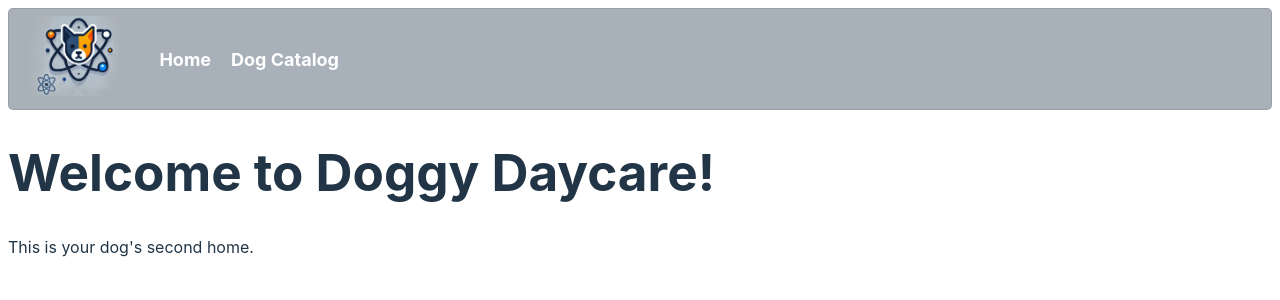
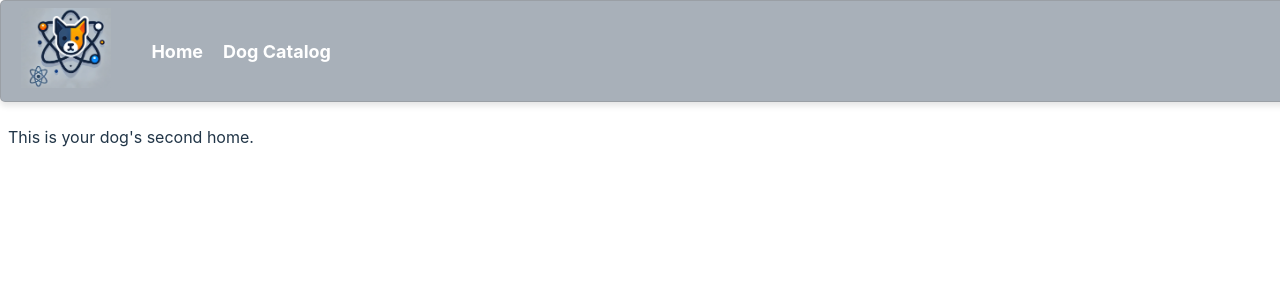
Before and after one commit to mattias012/doggydaycare, a React (Vite) app: page /#/ in a window 1280 px wide. Shown: the top 300 px of the page. Built offline with nearby package versions, Linux system fonts and the light colour scheme.

Commit message:
css styles, fixed navbar and filterbar

```diff
--- a/src/components/CatalogOfDogs.jsx
+++ b/src/components/CatalogOfDogs.jsx
@@ -61,12 +61,14 @@
     <div>
       {/* Skickar props (onSearch och onFilter) till FilterBar */}
       <FilterBar onSearch={handleSearch} onFilter={handleFilter} />
+      <div className="catalog-container">
       <div className="catalog-of-dogs">
         {filteredDogs.map((dog) => (
           <DogCard key={dog.chipNumber} dog={dog} />
         ))}
       </div>
     </div>
+    </div>
   );
 }
 
--- a/src/styles/CatalogOfDogs.css
+++ b/src/styles/CatalogOfDogs.css
@@ -7,7 +7,14 @@
     border: 1px solid rgba(128, 128, 128, 0.356);
     border-radius: 5px;
     height: 100%;
+
   }
+  .catalog-container {
+    margin-top: 190px; /* Lägger till tillräckligt med utrymme för Navbar och FilterBar */
+    overflow-y: auto; /* Gör katalogen scrollbar */
+
+  }
+
 /* Spinner för laddning */
 .spinner {
     border: 4px solid rgba(0, 0, 0, 0.1); /* Lätt genomskinlig yttre kant */
--- a/src/styles/DogCard.css
+++ b/src/styles/DogCard.css
@@ -5,7 +5,7 @@
     background-color: #a8b0b9;
     border: 1px solid #ddd;
     border-radius: 10px;
-    box-shadow: 0 4px 8px rgba(0, 0, 0, 0.1);
+    box-shadow: 0 4px 8px rgba(0, 0, 0, 0.40);
     overflow: hidden;
     display: flex;
     flex-direction: column;
--- a/src/styles/FilterBar.css
+++ b/src/styles/FilterBar.css
@@ -4,8 +4,13 @@
     gap: 10px;
     padding: 20px;
     background-color: #f4f4f4;
-    margin-top: 5px;
-    margin-bottom: 5px;
+    top: 105px;
+    left: 0px;
+
+    position: fixed;
+    width: 100vw;
+    z-index: 999; /* Se till att den ligger under navbaren men över innehållet */
+    box-shadow: 0 4px 6px rgba(0, 0, 0, 0.1); /* Lätt skugga under filterbaren */
   }
 
   .search-input {
--- a/src/styles/Navbar.css
+++ b/src/styles/Navbar.css
@@ -1,5 +1,11 @@
 /* general settings */
 .navbar {
+    position: fixed;
+    width: 100vw;
+    box-shadow: 0 4px 6px rgba(0, 0, 0, 0.1); /* Lätt skugga under navbaren */
+    top: 0;
+    left: 0;
+    z-index: 1000; /* Hög z-index så att navbaren ligger över annat innehåll */
     display: flex;
     align-items: center;
     background-color: #a8b0b9; /* our awesome background color */
```
